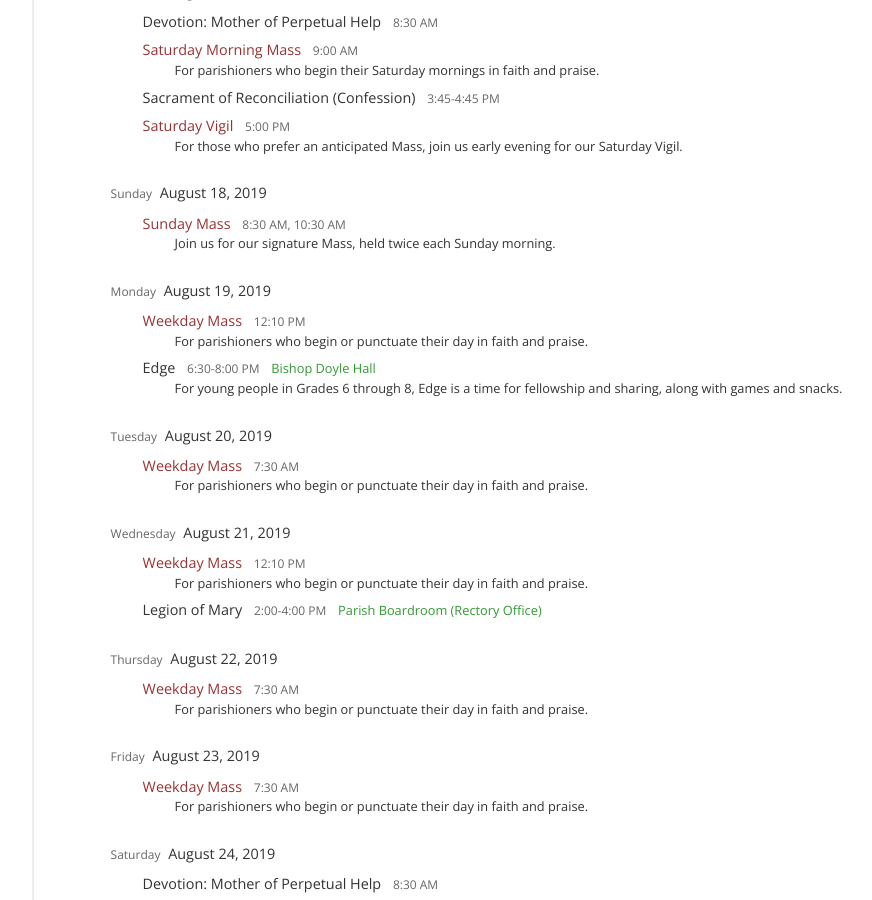
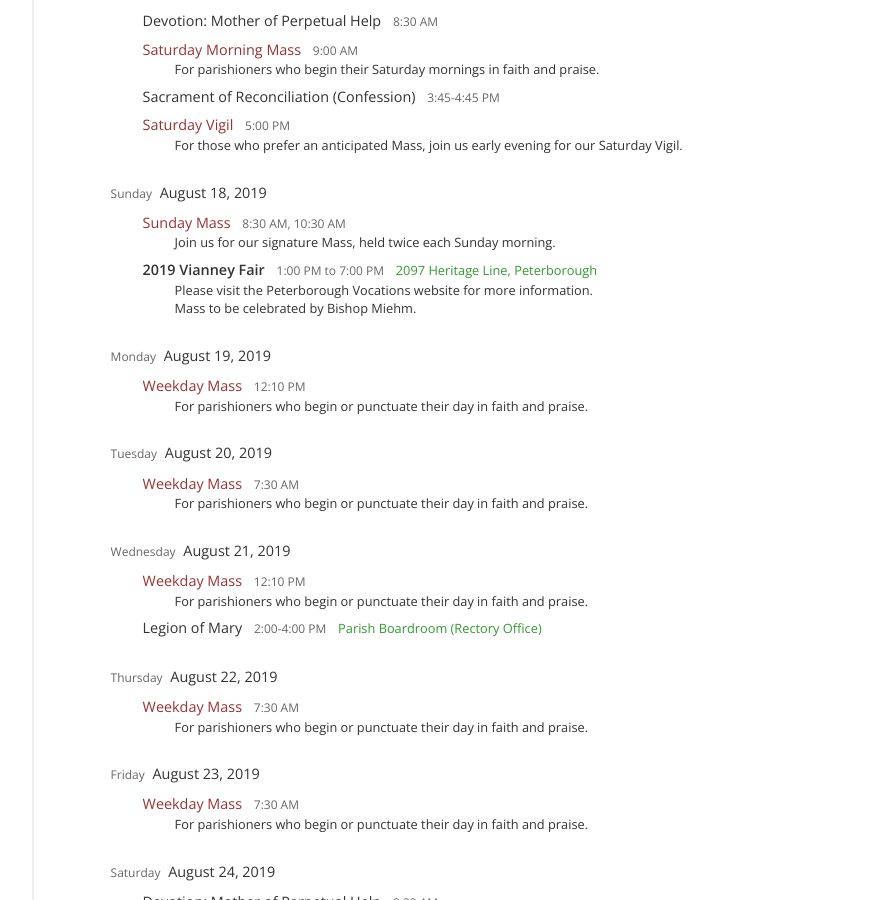
Before and after one commit to stpeterinchains/stpeterinchains.github.io, a Jekyll site: the page built from schedule.html, in a window 1280 px wide and 900 px high, scrolled down 4104 px. Shown: the whole window, without its empty margins (181-1053 px from the left). Built offline with Jekyll 4.4.1, drawn with Linux system fonts in a browser that asks for light colours; nearby versions of some CDN libraries; some of the changed text lies outside the part shown.

Commit message:
Minor schedule updates

```diff
--- a/_data/schedule.yml
+++ b/_data/schedule.yml
@@ -121,16 +121,16 @@ recurring:
     location: Bishop Doyle Hall
     time: 6:30-8:00 PM
     ordinal: "1830"
-weekday_mass_summer_mw: &weekday_mass_summer_mw
-  <<: *weekday_mass
-  mnemonic: weekday_mass_summer_mw
-  time: 12:10 PM
-  ordinal: "1210"
-weekday_mass_summer_ttf: &weekday_mass_summer_ttf
-  <<: *weekday_mass
-  mnemonic: weekday_mass_summer_ttf
-  time: 7:30 AM
-  ordinal: "0730"
+  weekday_mass_summer_mw: &weekday_mass_summer_mw
+    <<: *weekday_mass
+    mnemonic: weekday_mass_summer_mw
+    time: 12:10 PM
+    ordinal: "1210"
+  weekday_mass_summer_ttf: &weekday_mass_summer_ttf
+    <<: *weekday_mass
+    mnemonic: weekday_mass_summer_ttf
+    time: 7:30 AM
+    ordinal: "0730"
 
 weekly:
   monday: &monday
@@ -418,12 +418,18 @@ calendar:
     recurring: *thursday_summer
   - date: 2019-08-02
     recurring: *friday_summer
+    specials:
+      - title: The Benediction
+        time: 8:00 AM
+        ordinal: "0800"
   - date: 2019-08-03
     recurring: *saturday_summer
   - date: 2019-08-04
     recurring: *sunday_summer
   - date: 2019-08-05
     recurring: *monday_summer
+    exclusions: [ edge ]
+    note: Civic Holiday. Office closed.
   - date: 2019-08-06
     recurring: *tuesday_summer
   - date: 2019-08-07
@@ -450,8 +456,20 @@ calendar:
     recurring: *saturday_summer
   - date: 2019-08-18
     recurring: *sunday_summer
+    specials:
+      - title: 2019 Vianney Fair
+        descriptive: |
+          Please visit the
+          [Peterborough Vocations](https://www.ptbovocations.ca/en/events/vianney-fair.aspx)
+          website for more information.
+
+          Mass to be celebrated by Bishop Miehm.
+        location: 2097 Heritage Line, Peterborough
+        time: 1:00 PM to 7:00 PM
+        ordinal: "1300"
   - date: 2019-08-19
     recurring: *monday_summer
+    exclusions: [ edge ]
   - date: 2019-08-20
     recurring: *tuesday_summer
   - date: 2019-08-21
```
